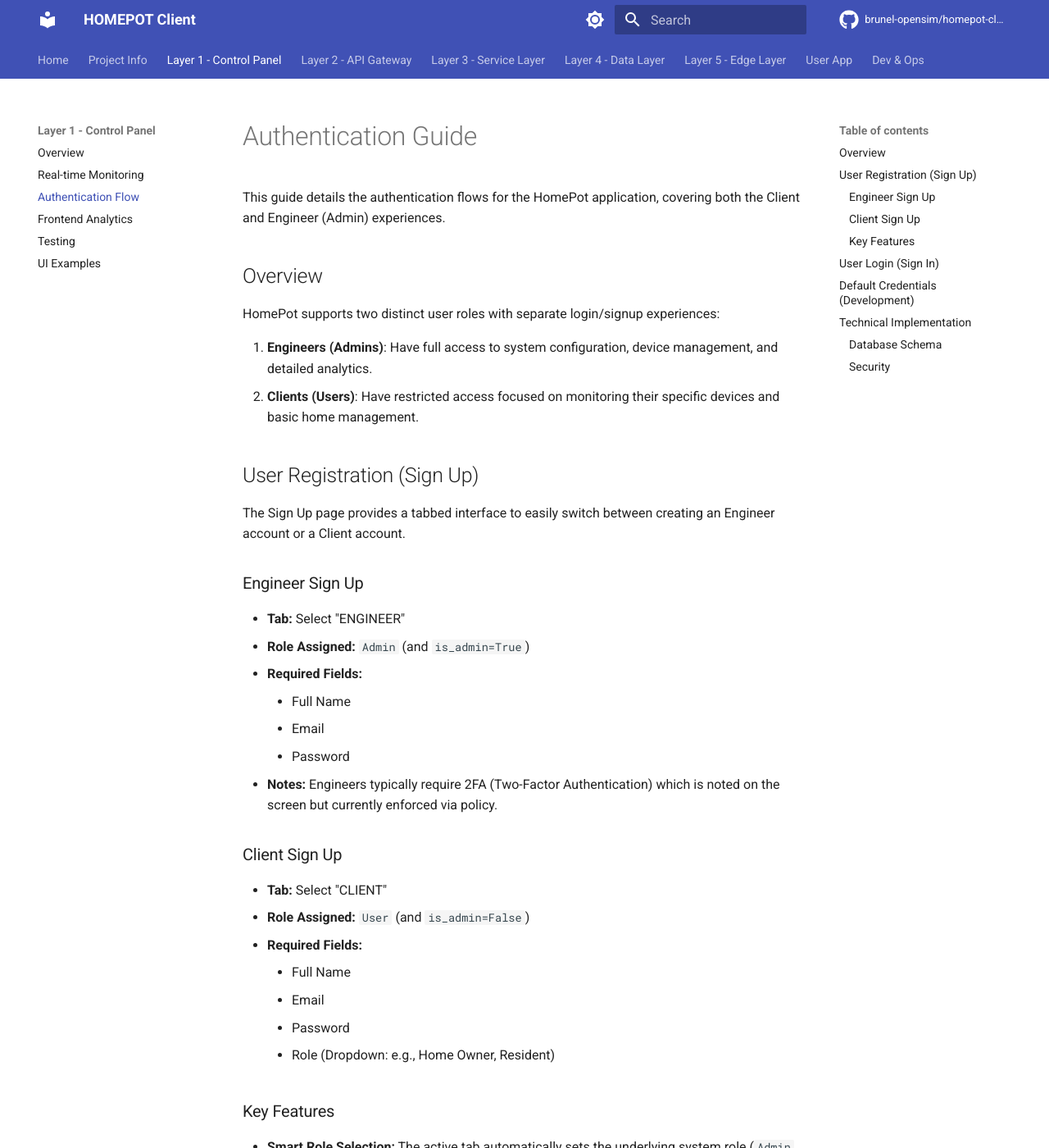
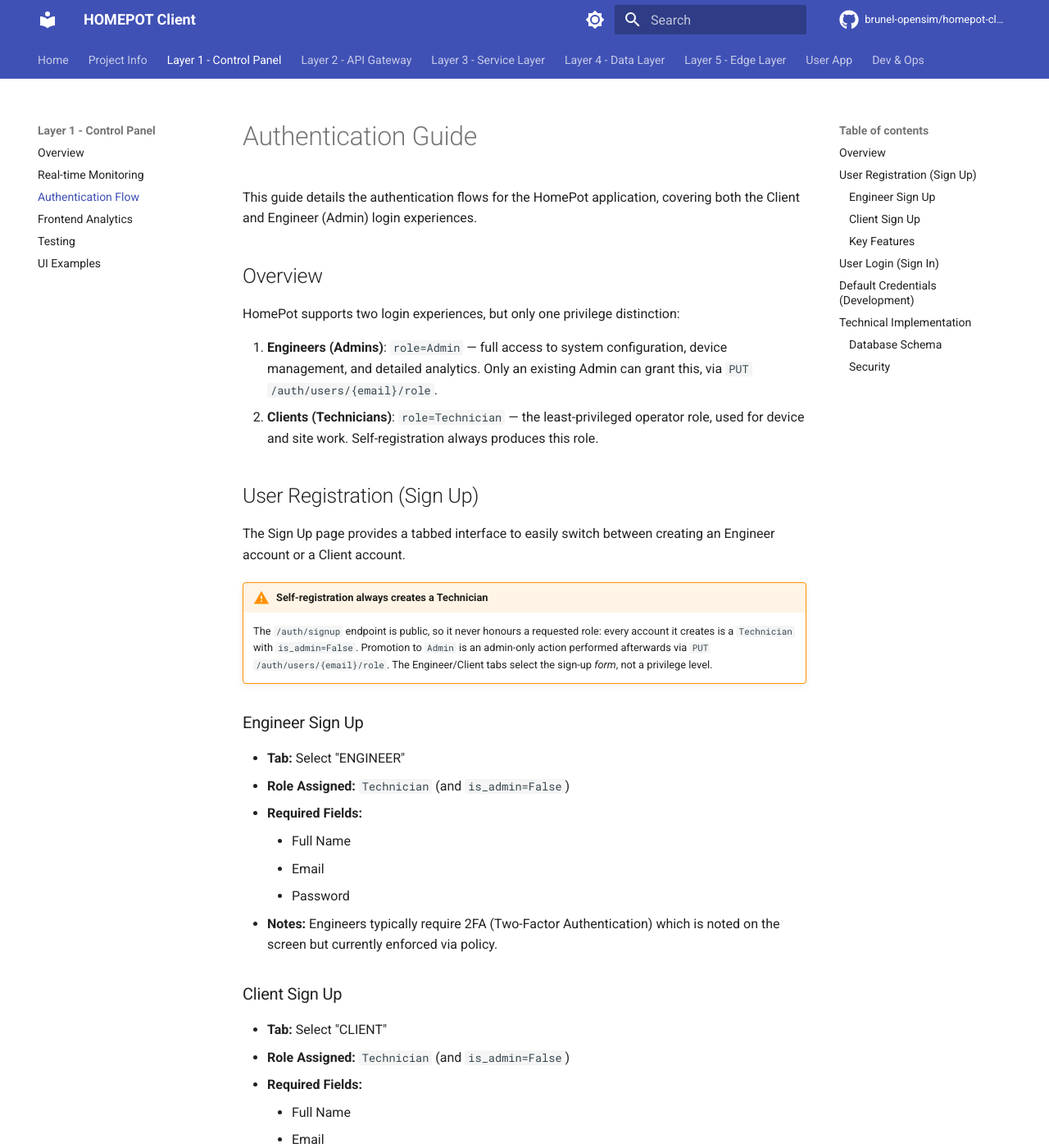
Before and after one commit to brunel-opensim/homepot-client, an MkDocs documentation site: the page built from docs/authentication-guide.md, in a window 1280 px wide and 1400 px high. Shown: the whole window at 82% size. Built offline with MkDocs 1.6.1 and Material for MkDocs 9.7.7, drawn with Linux system fonts in a browser that asks for light colours; comment, search, counter and statistics services are not loaded; the version menu is left out; some of the changed text lies outside the part shown.

Commit message:
docs: correct the sign-up role claims now that signup is least-privilege
docs/authentication-guide.md stated that the Engineer sign-up tab assigns
`Admin` and `is_admin=True`. That was both the documented behaviour and the
privilege-escalation path closed in the previous commit, so the doc now
describes what signup actually does: every self-registered account is a
`Technician`, and promotion is an admin-only follow-up call.

Also aligns the surrounding wording with the canonical Admin/Technician
vocabulary (the doc still used "User" as a role name) and for the `role` and
`is_admin` column descriptions, which claimed a role was "derived from"
is_admin rather than kept in step with it.

Records the partial completion of priority 1 in docs/rbac-hardening-plan.md;
the rest of that item (unauthenticated operational endpoints, agent
simulation, cookie and secret-key configuration) is still outstanding.

```diff
--- a/docs/authentication-guide.md
+++ b/docs/authentication-guide.md
@@ -1,21 +1,28 @@
 # Authentication Guide
 
-This guide details the authentication flows for the HomePot application, covering both the Client and Engineer (Admin) experiences.
+This guide details the authentication flows for the HomePot application, covering both the Client and Engineer (Admin) login experiences.
 
 ## Overview
 
-HomePot supports two distinct user roles with separate login/signup experiences:
+HomePot supports two login experiences, but only one privilege distinction:
 
-1.  **Engineers (Admins)**: Have full access to system configuration, device management, and detailed analytics.
-2.  **Clients (Users)**: Have restricted access focused on monitoring their specific devices and basic home management.
+1.  **Engineers (Admins)**: `role=Admin` — full access to system configuration, device management, and detailed analytics. Only an existing Admin can grant this, via `PUT /auth/users/{email}/role`.
+2.  **Clients (Technicians)**: `role=Technician` — the least-privileged operator role, used for device and site work. Self-registration always produces this role.
 
 ## User Registration (Sign Up)
 
 The Sign Up page provides a tabbed interface to easily switch between creating an Engineer account or a Client account.
 
+!!! warning "Self-registration always creates a Technician"
+    The `/auth/signup` endpoint is public, so it never honours a requested
+    role: every account it creates is a `Technician` with `is_admin=False`.
+    Promotion to `Admin` is an admin-only action performed afterwards via
+    `PUT /auth/users/{email}/role`. The Engineer/Client tabs select the
+    sign-up *form*, not a privilege level.
+
 ### Engineer Sign Up
 - **Tab:** Select "ENGINEER"
-- **Role Assigned:** `Admin` (and `is_admin=True`)
+- **Role Assigned:** `Technician` (and `is_admin=False`)
 - **Required Fields:**
     - Full Name
     - Email
@@ -24,7 +31,7 @@
 
 ### Client Sign Up
 - **Tab:** Select "CLIENT"
-- **Role Assigned:** `User` (and `is_admin=False`)
+- **Role Assigned:** `Technician` (and `is_admin=False`)
 - **Required Fields:**
     - Full Name
     - Email
@@ -32,7 +39,8 @@
     - Role (Dropdown: e.g., Home Owner, Resident)
 
 ### Key Features
-*   **Smart Role Selection:** The active tab automatically sets the underlying system role (`Admin` vs `User`).
+*   **Smart Role Selection:** The active tab selects the sign-up form only; both
+    tabs create the same least-privilege `Technician` account.
 *   **Full Name Support:** Users can now provide their full real name, which is stored in the database for personalized greetings and audit logs.
 *   **Username Generation:** If a username is not explicitly provided (via API), the system automatically generates one from the email address to ensure seamless registration.
 
@@ -61,8 +69,8 @@
 - `username` (Unique, can be auto-generated)
 - `full_name` (Display Name)
 - `hashed_password` (Bcrypt hash)
-- `role` (String: "Admin", "Client", etc.)
-- `is_admin` (Boolean flag derived from role)
+- `role` (String: canonical `Admin` or `Technician`; see `homepot.app.roles`)
+- `is_admin` (Boolean kept in step with `role`; a role is never derived from it)
 
 ### Security
 - **Rate Limiting:** Public authentication endpoints (Login/Signup) are protected against brute-force attacks (e.g., 5 req/min).
```
Also changed, not shown: docs/rbac-hardening-plan.md (+8 -0 lines).
